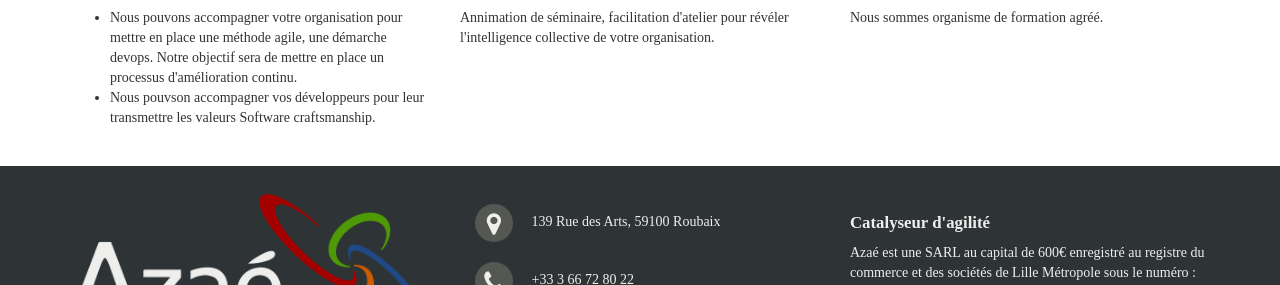
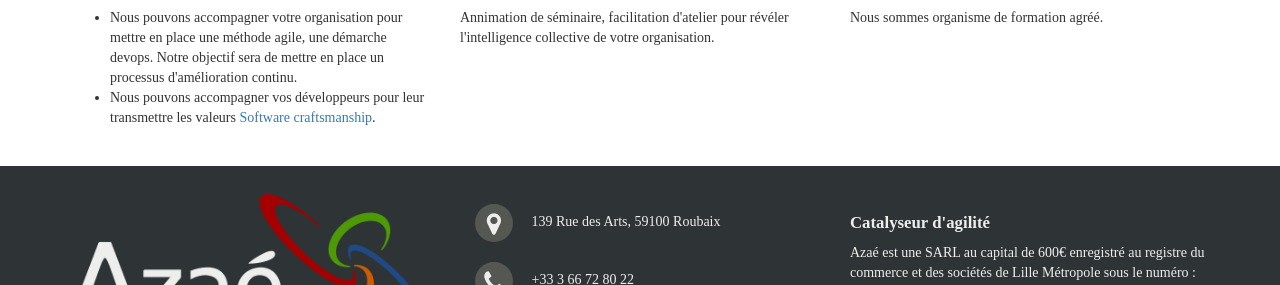
Before and after one commit to coachBZH/azae.net, a Jekyll site: the page built from index3.html, in a window 1280 px wide. Shown: the part 776-1061 px from the top of the page. Built offline with Jekyll 4.4.1, drawn with Linux system fonts in a browser that asks for light colours; some web fonts are replaced.

Commit message:
prototyping index3

```diff
--- a/index3.html
+++ b/index3.html
@@ -23,7 +23,7 @@ layout: default
         Nous pouvons accompagner votre organisation pour mettre en place une méthode agile, une démarche devops. Notre objectif sera de mettre en place un processus d'amélioration continu.
       </li>
       <li>
-    Nous pouvson accompagner vos développeurs pour leur transmettre les valeurs Software craftsmanship.
+        Nous pouvons accompagner vos développeurs pour leur transmettre les valeurs <a href="http://manifesto.softwarecraftsmanship.org/">Software craftsmanship</a>.
       </li>
     </ul>
   </li>
```
Lines whose indentation alone changed are shown as unchanged.
